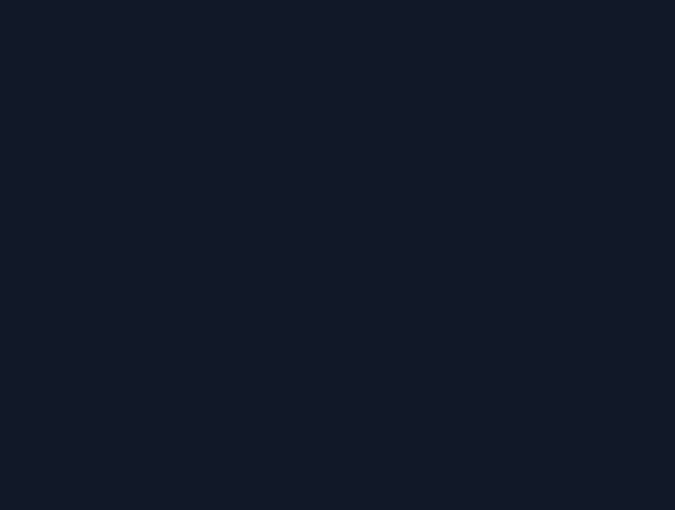
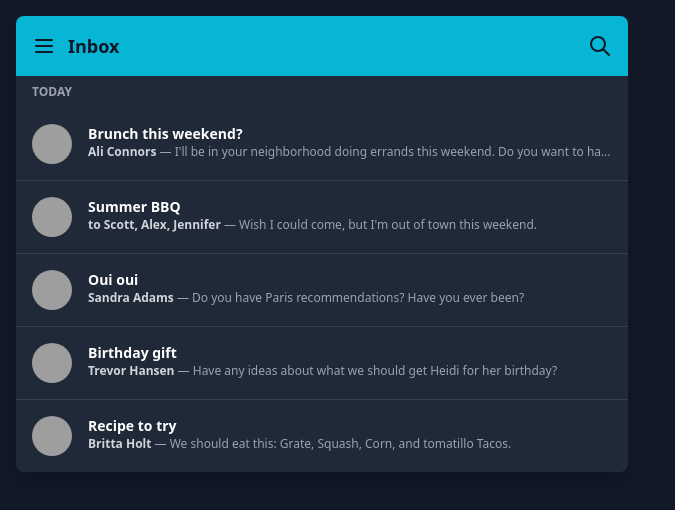
Before and after one commit to devjuancarlos10/PRACTICA02, a plain HTML site: page page1.html in a window 1280 px wide. Shown: the whole page, without its empty margins (0-675 px from the left). Drawn offline with nearby package versions, Linux system fonts and the light colour scheme; grey boxes are pictures that could not be loaded.

Commit message:
creé la columna A

```diff
--- a/page1.html
+++ b/page1.html
@@ -13,6 +13,77 @@
   <div class="grid grid-cols-1 md:grid-cols-2 gap-6 items-start justify-items-center">
 
     <!-- AQUÍ IRÁ LA COLUMNA A -->
+    <div class="w-full 701px:w-[50%] 2xl:w-[60%] flex justify-center">
+      <div class="w-full bg-gray-800 rounded-lg shadow-lg overflow-hidden">
+        <!-- Encabezado de la lista A -->
+        <div class="bg-cyan-500 p-4 text-gray-900 flex justify-between items-center font-bold text-lg">
+          <div class="flex items-center gap-3">
+            <!-- Icono SVG 1: Menú Hamburger -->
+            <svg class="w-6 h-6" fill="none" stroke="currentColor" viewBox="0 0 24 24">
+              <path stroke-linecap="round" stroke-linejoin="round" stroke-width="2" d="M4 6h16M4 12h16M4 18h16"></path>
+            </svg>
+            <span>Inbox</span>
+          </div>
+          <!-- Icono SVG 2: Búsqueda -->
+          <svg class="w-6 h-6" fill="none" stroke="currentColor" viewBox="0 0 24 24">
+            <path stroke-linecap="round" stroke-linejoin="round" stroke-width="2" d="M21 21l-6-6m2-5a7 7 0 11-14 0 7 7 0 0114 0z"></path>
+          </svg>
+        </div>
+
+        <!-- Cuerpo / Sub-cabecera -->
+        <div class="bg-gray-800 px-4 py-2 text-xs text-gray-400 uppercase font-semibold">Today</div>
+
+        <!-- Lista de Mensajes A -->
+        <div class="divide-y divide-gray-700">
+
+          <!-- Elemento 1 -->
+          <div class="p-4 flex items-start gap-4 hover:bg-gray-750 transition-colors">
+            <img class="w-10 h-10 rounded-full object-cover" src="https://images.unsplash.com/photo-1534528741775-53994a69daeb?w=100&h=100&fit=crop" alt="Avatar">
+            <div class="flex-1 min-w-0">
+              <h4 class="font-bold text-sm text-white truncate">Brunch this weekend?</h4>
+              <p class="text-xs text-gray-400 truncate"><span class="text-gray-300 font-semibold">Ali Connors</span> — I'll be in your neighborhood doing errands this weekend. Do you want to hang out?</p>
+            </div>
+          </div>
+
+          <!-- Elemento 2 -->
+          <div class="p-4 flex items-start gap-4 hover:bg-gray-750 transition-colors">
+            <img class="w-10 h-10 rounded-full object-cover" src="https://images.unsplash.com/photo-1507003211169-0a1dd7228f2d?w=100&h=100&fit=crop" alt="Avatar">
+            <div class="flex-1 min-w-0">
+              <h4 class="font-bold text-sm text-white truncate">Summer BBQ</h4>
+              <p class="text-xs text-gray-400 truncate"><span class="text-gray-300 font-semibold">to Scott, Alex, Jennifer</span> — Wish I could come, but I'm out of town this weekend.</p>
+            </div>
+          </div>
+
+          <!-- Elemento 3 -->
+          <div class="p-4 flex items-start gap-4 hover:bg-gray-750 transition-colors">
+            <img class="w-10 h-10 rounded-full object-cover" src="https://images.unsplash.com/photo-1494790108377-be9c29b29330?w=100&h=100&fit=crop" alt="Avatar">
+            <div class="flex-1 min-w-0">
+              <h4 class="font-bold text-sm text-white truncate">Oui oui</h4>
+              <p class="text-xs text-gray-400 truncate"><span class="text-gray-300 font-semibold">Sandra Adams</span> — Do you have Paris recommendations? Have you ever been?</p>
+            </div>
+          </div>
+
+          <!-- Elemento 4 -->
+          <div class="p-4 flex items-start gap-4 hover:bg-gray-750 transition-colors">
+            <img class="w-10 h-10 rounded-full object-cover" src="https://images.unsplash.com/photo-1500648767791-00dcc994a43e?w=100&h=100&fit=crop" alt="Avatar">
+            <div class="flex-1 min-w-0">
+              <h4 class="font-bold text-sm text-white truncate">Birthday gift</h4>
+              <p class="text-xs text-gray-400 truncate"><span class="text-gray-300 font-semibold">Trevor Hansen</span> — Have any ideas about what we should get Heidi for her birthday?</p>
+            </div>
+          </div>
+
+          <!-- Elemento 5 -->
+          <div class="p-4 flex items-start gap-4 hover:bg-gray-750 transition-colors">
+            <img class="w-10 h-10 rounded-full object-cover" src="https://images.unsplash.com/photo-1438761681033-6461ffad8d80?w=100&h=100&fit=crop" alt="Avatar">
+            <div class="flex-1 min-w-0">
+              <h4 class="font-bold text-sm text-white truncate">Recipe to try</h4>
+              <p class="text-xs text-gray-400 truncate"><span class="text-gray-300 font-semibold">Britta Holt</span> — We should eat this: Grate, Squash, Corn, and tomatillo Tacos.</p>
+            </div>
+          </div>
+
+        </div>
+      </div>
+    </div>
 
     <!-- AQUÍ IRÁ LA COLUMNA B -->
 
```
